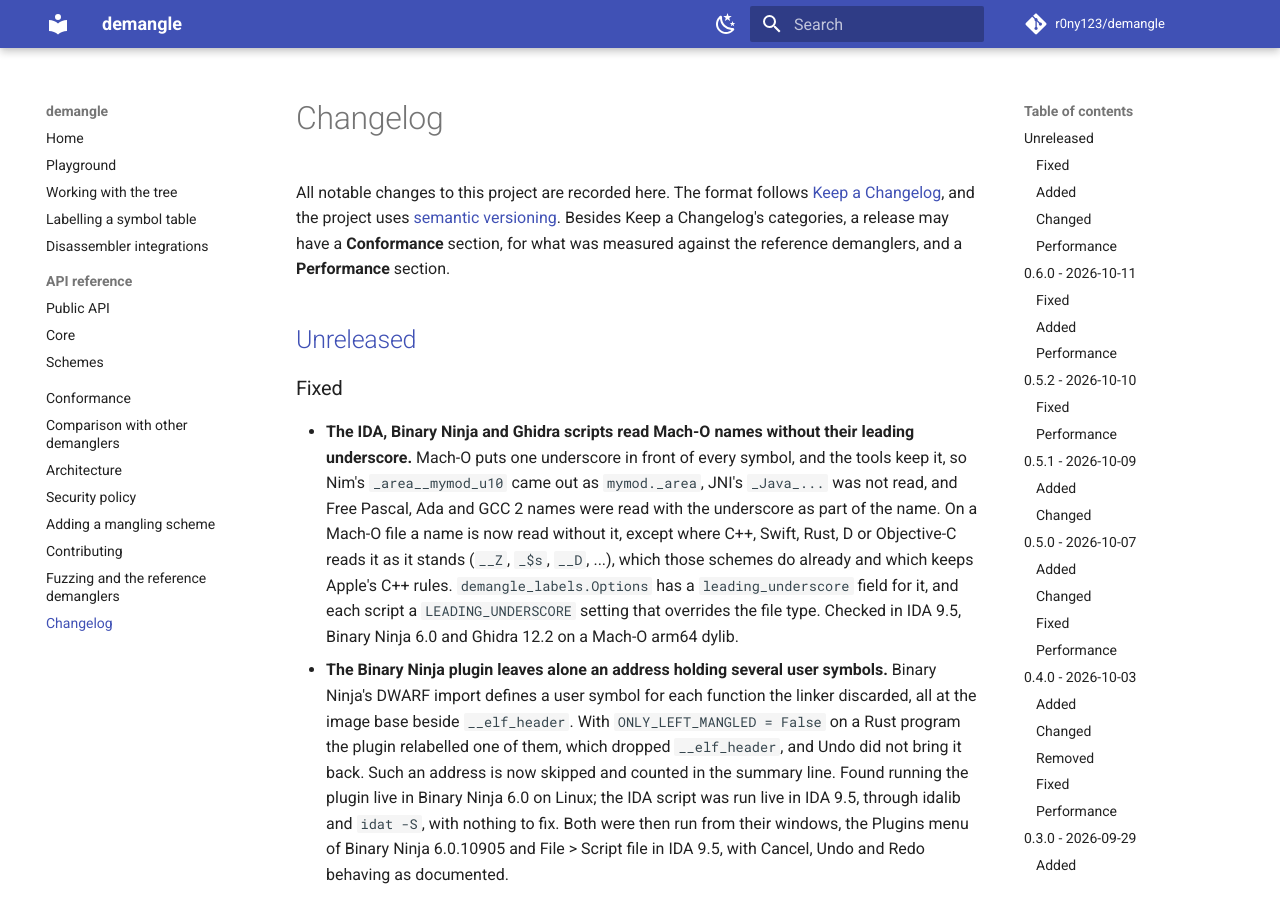
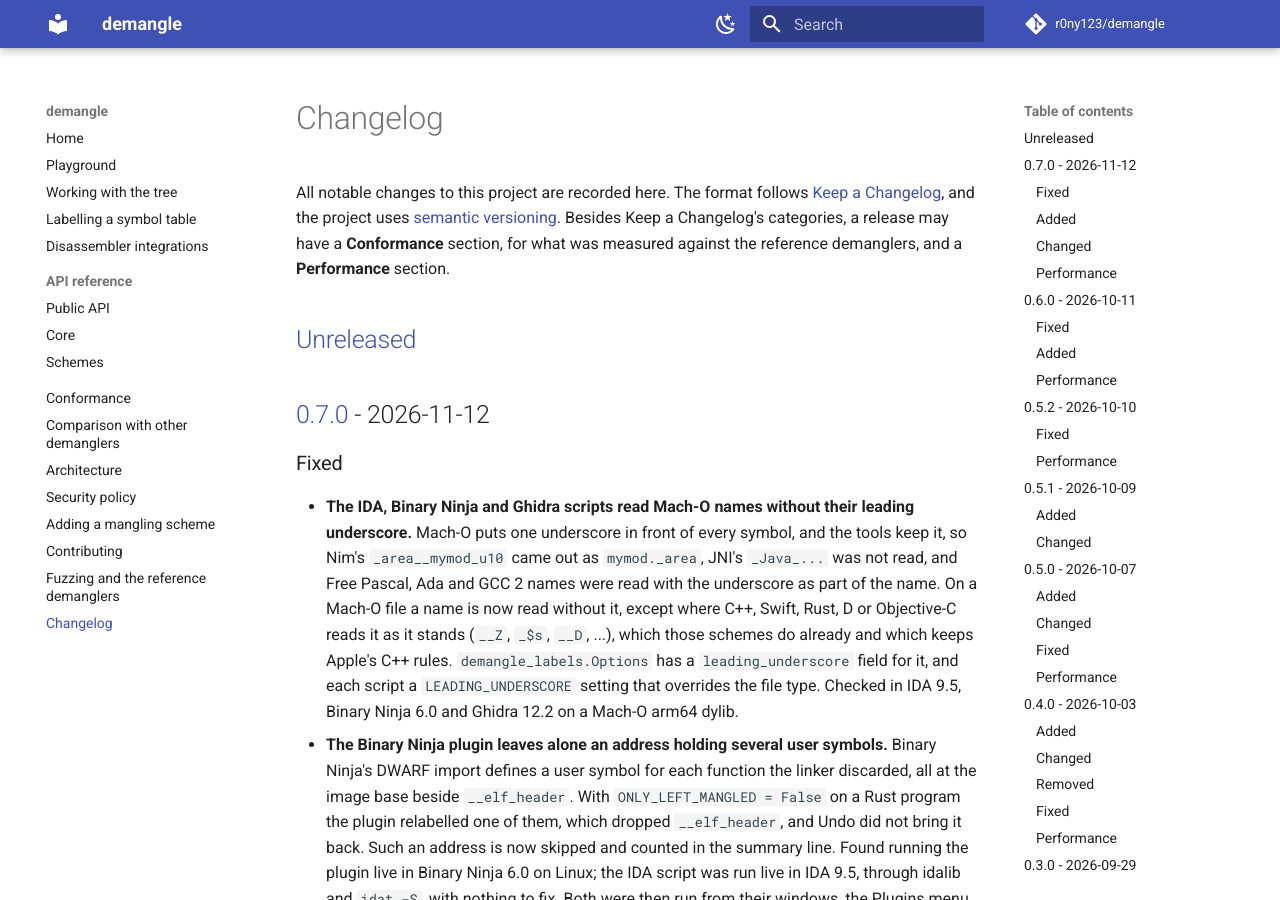
Before and after one commit to r0ny123/demangle, an MkDocs documentation site: the page built from docs/CHANGELOG.md, in a window 1280 px wide and 900 px high. Built offline with MkDocs 1.6.1 and Material for MkDocs 9.7.7, drawn with Linux system fonts in a browser that asks for light colours; comment, search, counter and statistics services are not loaded.

Commit message:
Release 0.7.0 (#81)
Bump __version__ and CITATION.cff to 0.7.0, move the Unreleased notes under 0.7.0 (2026-11-12) and mark 0.7.x as the supported line in SECURITY.md.

```diff
--- a/CHANGELOG.md
+++ b/CHANGELOG.md
@@ -8,15 +8,16 @@ the reference demanglers, and a **Performance** section.
 
 ## [Unreleased]
 
+## [0.7.0] - 2026-11-12
+
 ### Fixed
 
 - **The IDA, Binary Ninja and Ghidra scripts read Mach-O names without their leading
   underscore.** Mach-O puts one underscore in front of every symbol, and the tools keep
   it, so Nim's `_area__mymod_u10` came out as `mymod._area`, JNI's `_Java_...` was not
   read, and Free Pascal, Ada and GCC 2 names were read with the underscore as part of the
-  name. On a
-  Mach-O file a name is now read without it, except where C++, Swift, Rust, D or
-  Objective-C reads it as it stands (`__Z`, `_$s`, `__D`, ...), which those schemes do
+  name. On a Mach-O file a name is now read without it, except where C++, Swift, Rust, D
+  or Objective-C reads it as it stands (`__Z`, `_$s`, `__D`, ...), which those schemes do
   already and which keeps Apple's C++ rules. `demangle_labels.Options` has a
   `leading_underscore` field for it, and each script a `LEADING_UNDERSCORE` setting that
   overrides the file type. Checked in IDA 9.5, Binary Ninja 6.0 and Ghidra 12.2 on a
@@ -54,11 +55,9 @@ the reference demanglers, and a **Performance** section.
   Function Propagated, Components : [...]]`; it was refused. That was the last vector of
   the drift report this library did not read. `swift-upstream.txt` now holds it and the
   three `Twa` rows: 535 / 535 against the reference build at `4f010677`.
-
 - Playground navigation, presets, and cards share centered page gutters and a bounded
   content width. Inner padding, control sizing, and responsive option rows stay aligned
   on desktop, narrow screens, and with enlarged text; overflow is contained locally.
-
 - Release recovery resumes publishing when a tag and release already exist. Active
   or successful publishing runs are preserved; failed runs retry only failed jobs.
 - Playground theme settings no longer prevent startup when browser storage is blocked.
@@ -72,7 +71,6 @@ the reference demanglers, and a **Performance** section.
 - Share links restore batch mode and validate options, with a size limit and explicit
   clipboard feedback. Result states distinguish unrecognized, invalid, and unchanged
   symbols; keyboard focus and live announcements cover batch controls and results.
-
 - A release-preparation command updates package and citation versions, release notes,
   and comparison links together, with metadata checks and rollback on failure.
 - Browser checks for theme persistence, keyboard shortcuts, and stalled-worker recovery.
@@ -4163,7 +4161,8 @@ substitution table contents, pinned by name.
   faster by doing less work.
 - API reference published from docstrings at <https://r0ny123.github.io/demangle/>.
 
-[Unreleased]: https://github.com/r0ny123/demangle/compare/v0.6.0...HEAD
+[Unreleased]: https://github.com/r0ny123/demangle/compare/v0.7.0...HEAD
+[0.7.0]: https://github.com/r0ny123/demangle/compare/v0.6.0...v0.7.0
 [0.6.0]: https://github.com/r0ny123/demangle/compare/v0.5.2...v0.6.0
 [0.5.2]: https://github.com/r0ny123/demangle/compare/v0.5.1...v0.5.2
 [0.5.1]: https://github.com/r0ny123/demangle/compare/v0.5.0...v0.5.1
--- a/src/demangle/__init__.py
+++ b/src/demangle/__init__.py
@@ -58,7 +58,7 @@ from .core.registry import register as register_language
 from .core.style import Style, register_style
 from .filter import Found, demangle_stream, demangle_text, find_symbols
 
-__version__ = "0.6.0"
+__version__ = "0.7.0"
 
 __all__ = [
     "DEFAULT_LIMITS",
```
Also changed, not shown: SECURITY.md (+2 -2 lines), 1 other file.
